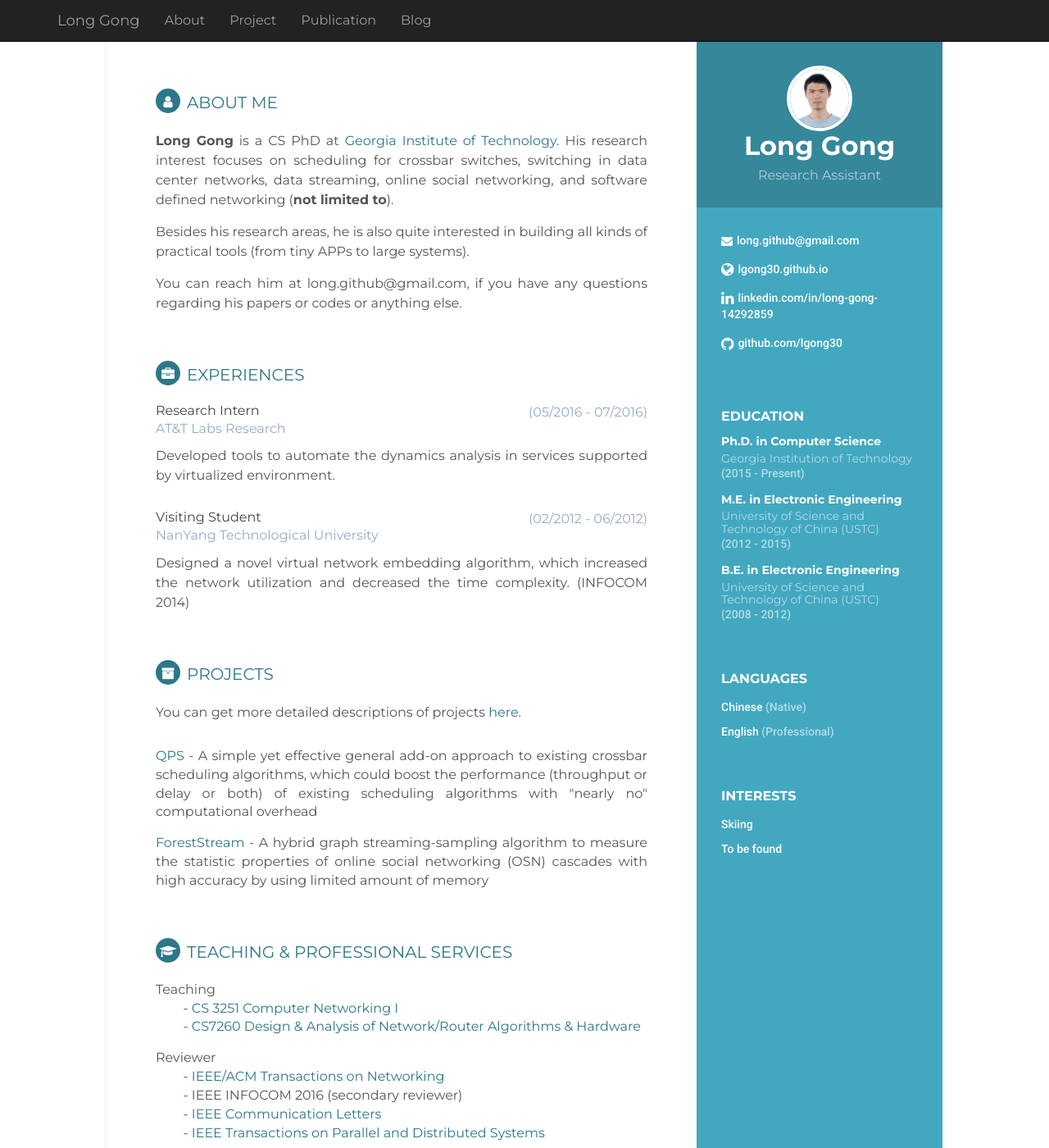
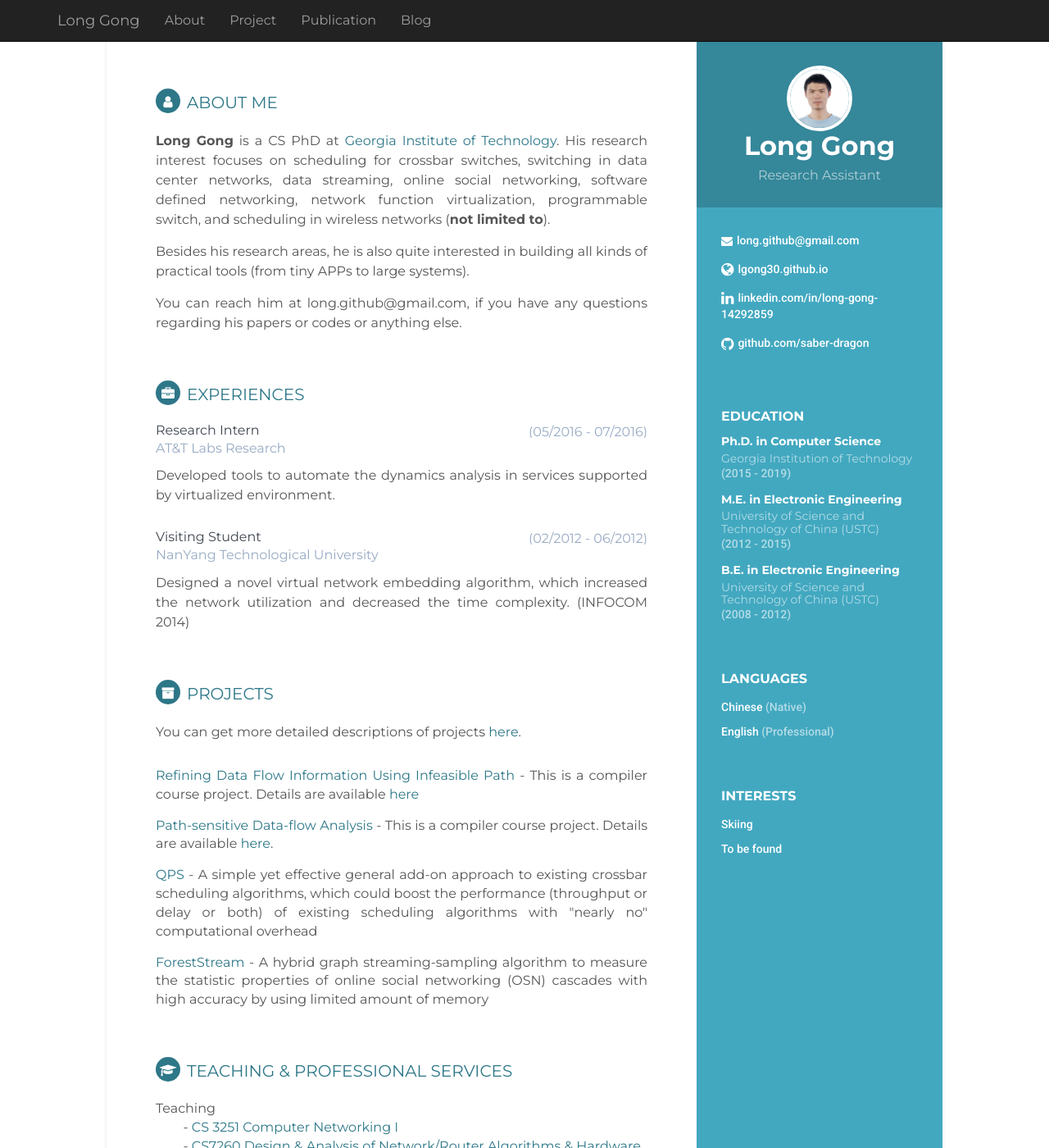
Before and after one commit to lgong30/lgong30.github.io, a Jekyll site: the page built from _pages/01_about.md, in a window 1280 px wide and 1400 px high. Shown: the whole window at 82% size. Built offline with Jekyll 4.4.1, drawn with Linux system fonts in a browser that asks for light colours; nearby versions of some CDN libraries; comment, search, counter and statistics services are not loaded.

Commit message:
add projects

```diff
--- a/_config.yml
+++ b/_config.yml
@@ -54,6 +54,9 @@ research_interests:
   - data streaming
   - online social networking
   - software defined networking
+  - network function virtualization
+  - programmable switch
+  - scheduling in wireless networks
 
 
 advisor:
@@ -71,7 +74,7 @@ author:
   edu_email: gonglong@gatech.edu
   edu_email_display: "gonglong@gatech.edu"
   url: cc.gatech.edu/~lgong30
-  github: github.com/lgong30
+  github: github.com/saber-dragon
   web: lgong30.github.io
   linkedin: linkedin.com/in/long-gong-14292859
 
@@ -82,7 +85,7 @@ education:
     degree: Ph.D.
     major: Computer Science
     started: 2015
-    duration: (2015 - Present)
+    duration: (2015 - 2019)
     description: ""
   - edu2:
     institution: University of Science and Technology of China (USTC)
@@ -186,6 +189,12 @@ experiences:
     description: Designed a novel virtual network embedding algorithm, which increased the network utilization and decreased the time complexity. (INFOCOM 2014)
 
 projects:
+  - proj4:
+    name: Refining Data Flow Information Using Infeasible Path
+    description: This is a compiler course project. Details are available <a herf="https://github.com/saber-dragon/DemandDrivenDefUseAnalysis" target="_blank">here</a>
+  - proj3:
+    name: Path-sensitive Data-flow Analysis
+    description: This is a compiler course project. Details are available <a herf="https://github.com/saber-dragon/PathSensitiveDataAnalysis" target="_blank">here</a>.
   - proj2:
     name: QPS
     description: A simple yet effective general add-on approach to existing crossbar scheduling algorithms, which could boost the performance (throughput or delay or both) of existing scheduling algorithms with "nearly no" computational overhead
```
